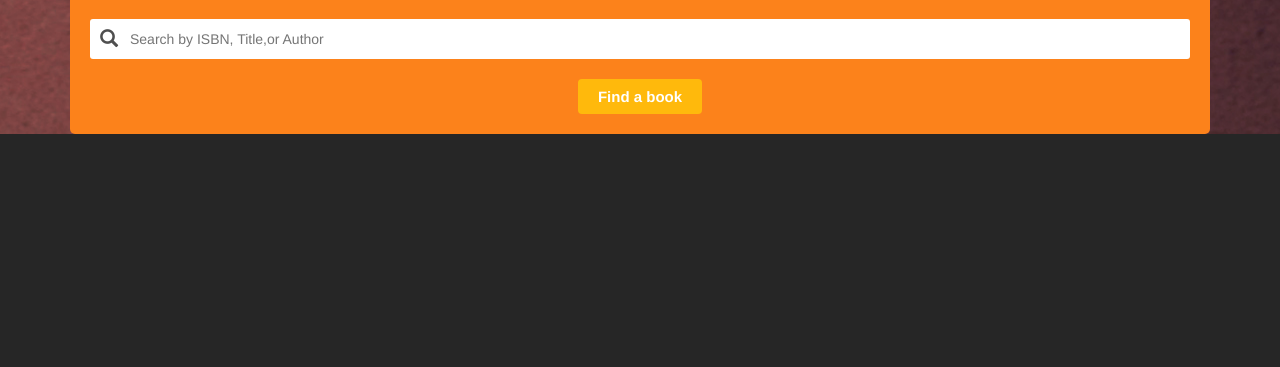
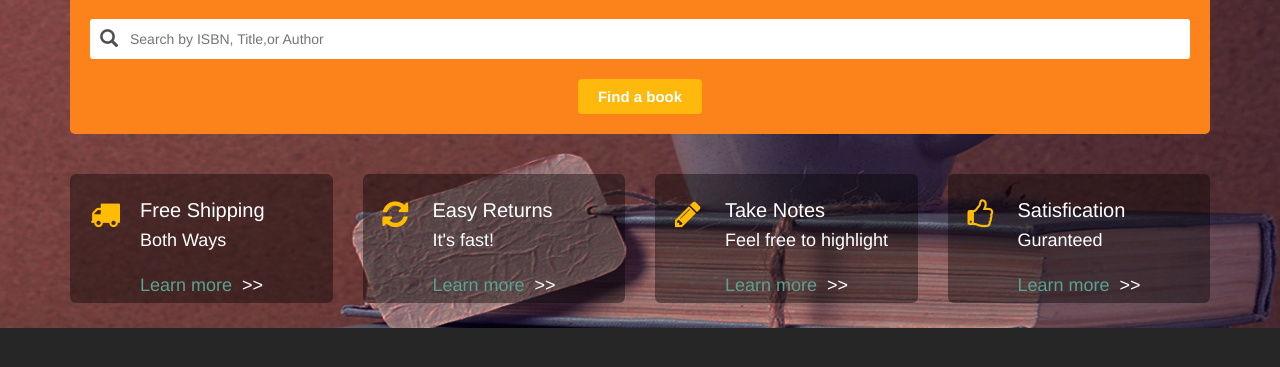
Before and after one commit to Praveen-O-Krishnan/bookstore, a website: page index.html in a window 1280 px wide. Shown: the part 127-494 px from the top of the page. Drawn offline with nearby package versions, Linux system fonts and the light colour scheme.

Commit message:
Adding HTML Header Features

```diff
--- a/index.html
+++ b/index.html
@@ -10,10 +10,12 @@
   <!-- Bootstrap -->
   <link href="node_modules/bootstrap/dist/css/bootstrap.min.css" rel="stylesheet">
   <link href="node_modules/normalize.css/normalize.css" rel="stylesheet">
+  <link rel="stylesheet" href="https://cdnjs.cloudflare.com/ajax/libs/font-awesome/4.7.0/css/font-awesome.min.css">
 
   <style type="text/css">
     @import url("css/style.css");
     @import url("css/header-search.css");
+    @import url("css/header-feature.css");
   </style>
 
 
@@ -54,6 +56,64 @@
           </div>
           <!-- code written by Shiva: end -->
 
+          <!-- code written by Arun: begin -->
+          <div class="container">
+            <div class="row">
+              <div class="col-xs-12 col-sm-6 col-md-3 feature-block">
+                <div class="shipping-block">
+                  <div class="icon-block">
+                    <i class="fa fa-truck"></i>
+                  </div>
+                  <div class="block-caption">
+                    <h3 class="text1">Free Shipping</h3>
+                    <h5 class="text2">Both Ways</h5>
+                    <a href="#" class="btn-link">Learn more &nbsp;<span style="color: #fff;">>></span></a>
+                  </div>
+                </div>
+              </div>
+
+              <div class="col-xs-12 col-sm-6 col-md-3 feature-block">
+                <div class="shipping-block">
+                  <div class="icon-block">
+                    <i class="fa fa-refresh"></i>
+                  </div>
+                  <div class="block-caption">
+                    <h3 class="text1">Easy Returns</h3>
+                    <h5 class="text2">It's fast!</h5>
+                    <a href="#" class="btn-link">Learn more &nbsp;<span style="color: #fff;">>></span></a>
+                  </div>
+                </div>
+              </div>
+
+              <div class="col-xs-12 col-sm-6 col-md-3 feature-block">
+                <div class="shipping-block">
+                  <div class="icon-block">
+                    <i class="fa fa-pencil"></i>
+                  </div>
+                  <div class="block-caption">
+                    <h3 class="text1">Take Notes</h3>
+                    <h5 class="text2">Feel free to highlight</h5>
+                    <a href="#" class="btn-link">Learn more &nbsp;<span style="color: #fff;">>></span></a>
+                  </div>
+                </div>
+              </div>
+
+              <div class="col-xs-12 col-sm-6 col-md-3 feature-block">
+                <div class="shipping-block">
+                  <div class="icon-block">
+                    <i class="fa fa-thumbs-o-up"></i>
+                  </div>
+                  <div class="block-caption">
+                    <h3 class="text1">Satisfication</h3>
+                    <h5 class="text2">Guranteed</h5>
+                    <a href="#" class="btn-link">Learn more &nbsp;<span style="color: #fff;">>></span></a>
+                  </div>
+                </div>
+              </div>
+            </div>
+          </div>
+          <!-- code written by Arun: end -->
+
         </div>
       </div>
       <!-- header -->
```
